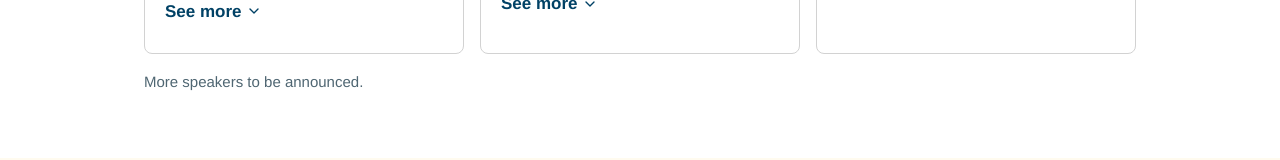
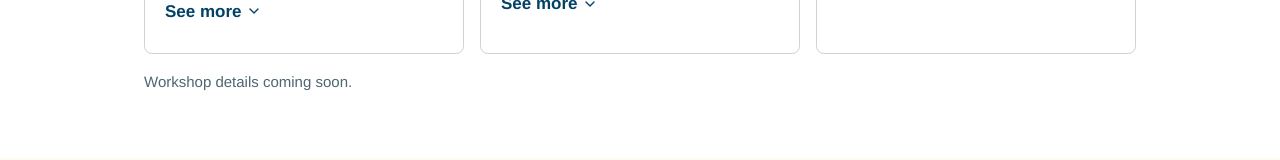
Before and after one commit to maksha19/acpublic, a React (Vite) app: page / in a window 1280 px wide. Shown: the part 1990-2150 px from the top of the page. Built offline with nearby package versions, Linux system fonts and the light colour scheme; no server answers; a web font is replaced by a local one.

Commit message:
update data

```diff
--- a/src/components/home/Speakers.tsx
+++ b/src/components/home/Speakers.tsx
@@ -40,7 +40,7 @@ export default function Speakers() {
       </div>
       {/* Honest for a page whose speakers are placeholders — and stays true
           once real ones land, since line-ups always grow. */}
-      <p className="mt-4 text-[15px] text-muted-fg">More speakers to be announced.</p>
+      <p className="mt-4 text-[15px] text-muted-fg">Workshop details coming soon.</p>
     </Section>
   )
 }
--- a/src/content/conference.ts
+++ b/src/content/conference.ts
@@ -217,7 +217,7 @@ export const CONFERENCE: ConferenceContent = {
      Mandarin workshop speaker is still TBA. Card order = array order. */
   speakers: [
     {
-      name: 'Hani Nur Zaihanirah Zaini, DTM. ',
+      name: 'Hani Nur Zaihanirah Zaini, DTM',
       credentials: 'International Director',
       // Square copy of Picture_Hani.jpeg with the backdrop extended so the
       // circle crop keeps her hair; the original is too tall and narrow.
```
